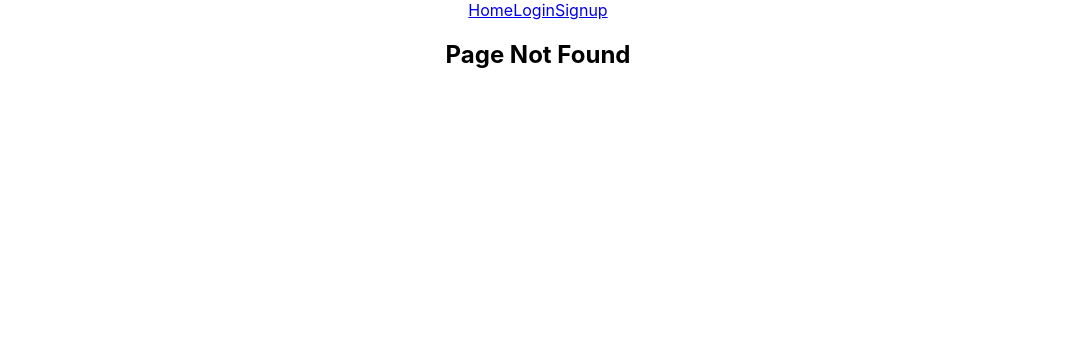
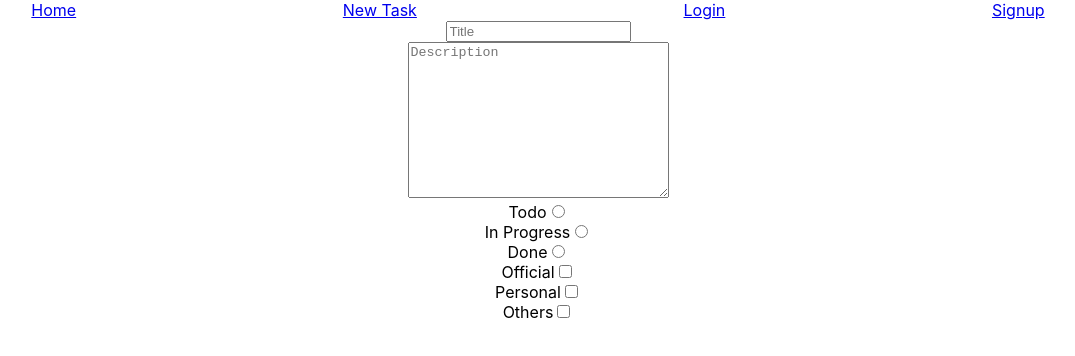
Before and after one commit to OfficialSiddharthBisht/todo-react2.0, a React (Create React App) app: page /newTask in a window 1280 px wide. Before the commit this address had no page. Shown: the top 356 px of the page, without its empty margins (102-1177 px from the left). Built offline with nearby package versions, Linux system fonts and the light colour scheme.

Commit message:
CREATE: new task component

```diff
--- a/src/components/Navbar.jsx
+++ b/src/components/Navbar.jsx
@@ -5,10 +5,11 @@ import { useSelector } from 'react-redux';
 export const Navbar = () => {
     const token = useSelector(state => state.token);
     return (
-        <>
+        <div style={{display : 'flex' , justifyContent : "space-around"}}>
            <Link to="/">Home</Link>
+           <Link to = "/newtask">New Task</Link>
             {!token?<><Link to="/login">Login</Link>
             <Link to="/signup">Signup</Link></>:null}
-        </>
+        </div>
     )
 }
--- /dev/null
+++ b/src/pages/NewTask.jsx
@@ -0,0 +1,30 @@
+import React from 'react'
+
+export const NewTask = () => {
+  return (
+    <div>
+        <div className="input_basic">
+            <input type="text" placeholder='Title'  />
+        </div>
+        <div className="textarea_basic">
+            <textarea placeholder='Description' cols="30" rows="10"></textarea>
+        </div>
+        <div className="radio_basic">
+            <label htmlFor="todo">Todo</label>
+            <input type="radio" name="taskstatus" id="todo" /><br/>
+            <label htmlFor="inprogress">In Progress</label>
+            <input type="radio" name="taskstatus" id="inprogress" /><br/>
+            <label htmlFor="done">Done</label>
+            <input type="radio" name="taskstatus" id="done" />
+        </div>
+        <div className="checkDiv">
+            <label htmlFor="official">Official</label>
+            <input type="checkbox" name="" id="official" /><br/>
+            <label htmlFor="personal">Personal</label>
+            <input type="checkbox" name="" id="personal" /><br/>
+            <label htmlFor="others">Others</label>
+            <input type="checkbox" name="" id="others" />
+        </div>
+    </div>
+  )
+}
--- a/src/pages/Pages.jsx
+++ b/src/pages/Pages.jsx
@@ -3,6 +3,7 @@ import { Routes,Route } from "react-router-dom";
 import { Private } from "../components/Private";
 import {Home} from './Home';
 import {Login} from './Login';
+import { NewTask } from "./NewTask";
 import {Signup} from './Signup';
 
 
@@ -13,6 +14,7 @@ export const Pages = () => {
             <Route path = "/login" element = {<Login/>} />
             <Route path = "/signup" element = {<Signup/>} />
             <Route path = "*" element = {<h2>Page Not Found</h2>} />
+            <Route path = "/newTask" element = {<NewTask/>}/>
         </Routes>
     )
 }
```
